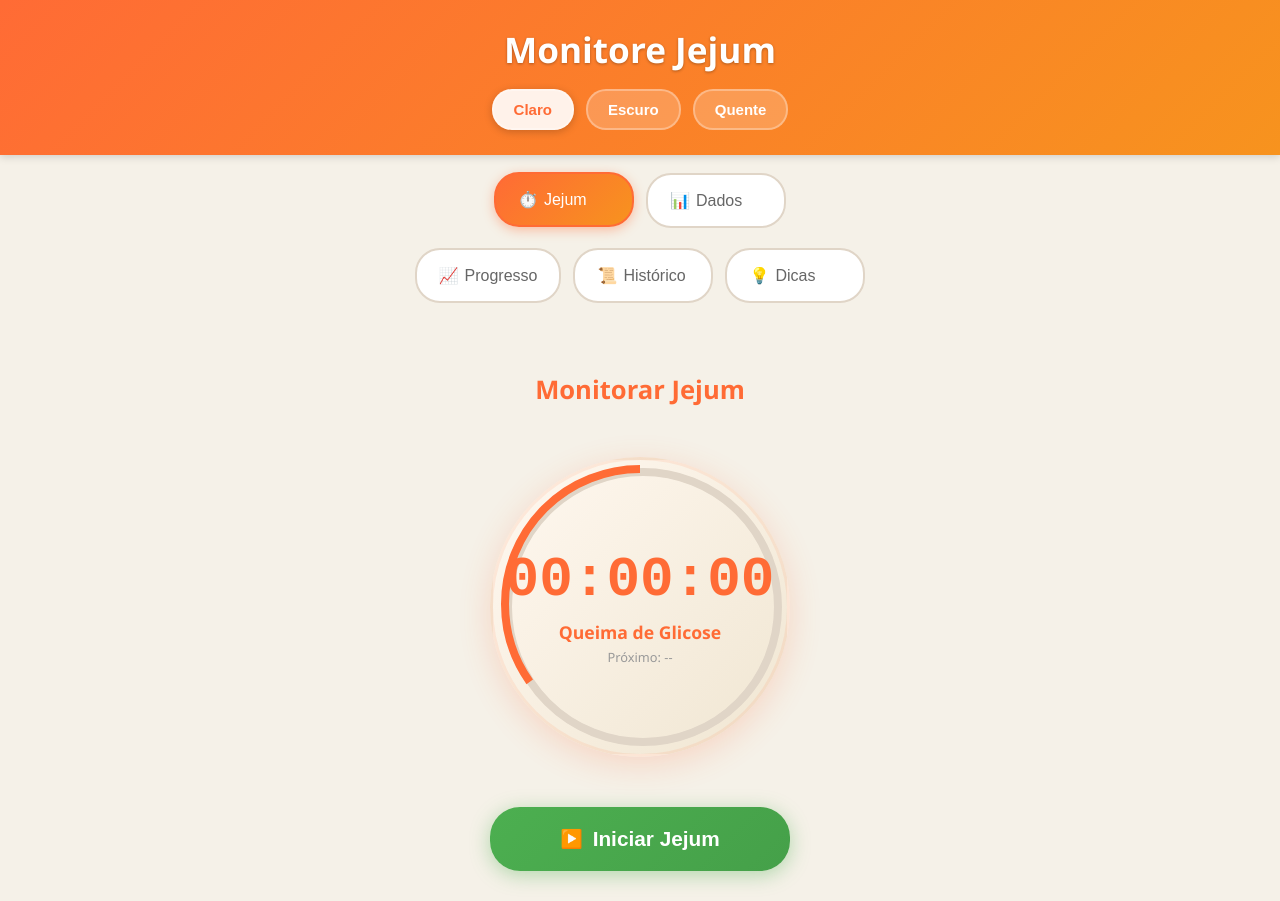
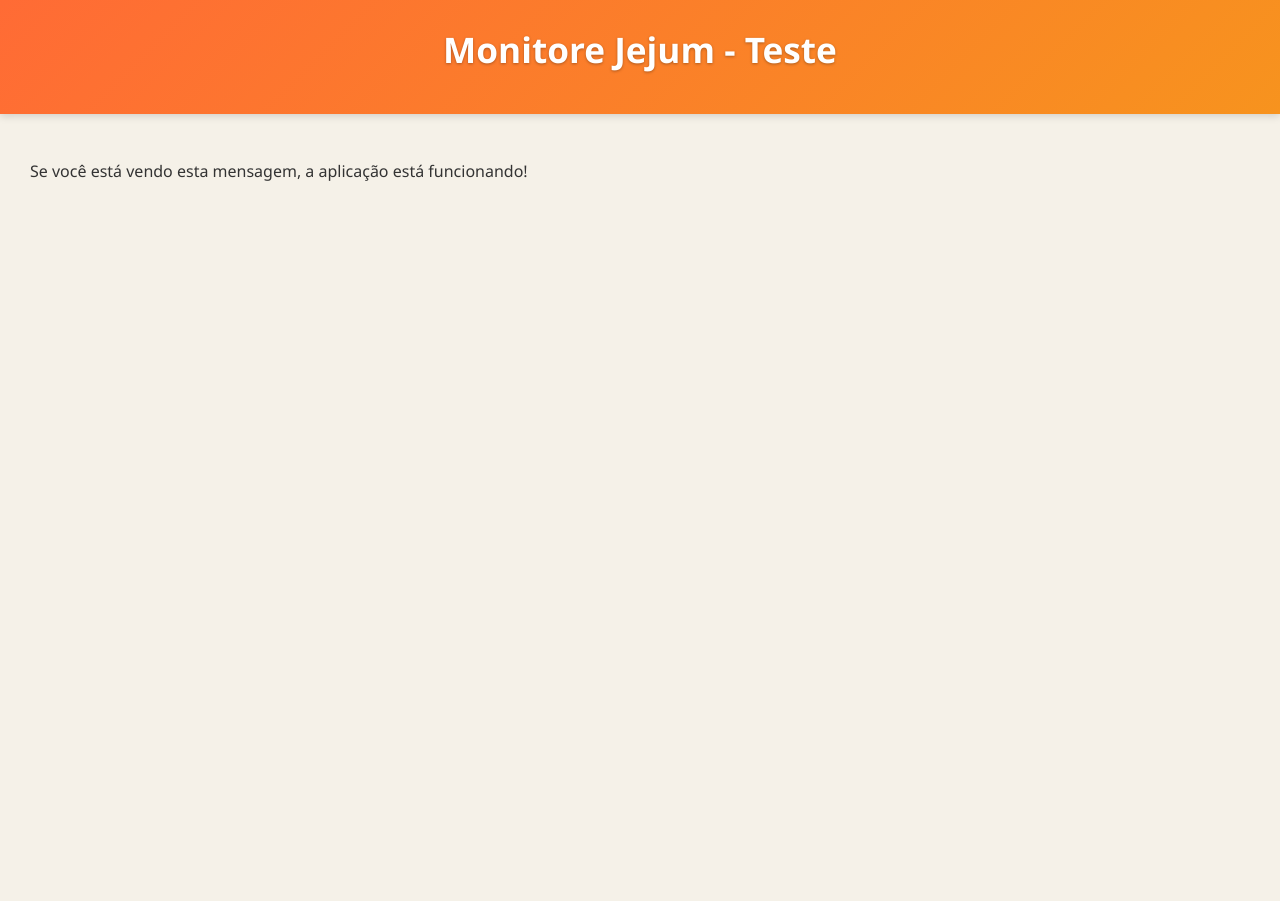
Before and after one commit to escobarigor/MonitoreJejum, a React (Vite) app: page / in a window 1280 px wide. After the commit the page ends 800 px from the top, so only its background shows below. Built offline with nearby package versions, Linux system fonts and the light colour scheme.

Commit message:
Update App.jsx

```diff
--- a/src/App.jsx
+++ b/src/App.jsx
@@ -1,275 +1,14 @@
-import React, { useState, useEffect } from 'react';
+import React from 'react';
 import './App.css';
-import JejumTab from './JejumTab';
-import DadosTab from './DadosTab';
-import ProgressoTab from './ProgressoTab';
-import HistoricoTab from './HistoricoTab';
-import DicasTab from './DicasTab';
 
 function App() {
-  const [activeTab, setActiveTab] = useState('jejum');
-  const [theme, setTheme] = useState('light');
-  const [fastingTime, setFastingTime] = useState(0); // in seconds
-  const [isFasting, setIsFasting] = useState(false);
-  const [fastingRecords, setFastingRecords] = useState([]);
-  const [weightRecords, setWeightRecords] = useState([]);
-  const [currentWeight, setCurrentWeight] = useState('');
-
-  // Filtros para a aba Histórico
-  const [filters, setFilters] = useState({
-    dateFrom: '',
-    dateTo: '',
-    minDuration: '',
-    maxDuration: '',
-    stage: 'all'
-  });
-
-  useEffect(() => {
-    // Load theme from localStorage
-    const savedTheme = localStorage.getItem('theme');
-    if (savedTheme) {
-      setTheme(savedTheme);
-      document.body.className = `theme-${savedTheme}`;
-    }
-
-    // Load fasting records from localStorage
-    const savedFastingRecords = JSON.parse(localStorage.getItem('fastingRecords')) || [];
-    setFastingRecords(savedFastingRecords);
-
-    // Load weight records from localStorage
-    const savedWeightRecords = JSON.parse(localStorage.getItem('weightRecords')) || [];
-    setWeightRecords(savedWeightRecords);
-
-    // Check if a fasting session was ongoing
-    const lastFastingStart = localStorage.getItem('lastFastingStart');
-    if (lastFastingStart) {
-      const startTime = parseInt(lastFastingStart, 10);
-      const elapsed = Math.floor((Date.now() - startTime) / 1000);
-      setFastingTime(elapsed);
-      setIsFasting(true);
-    }
-  }, []);
-
-  useEffect(() => {
-    let timer;
-    if (isFasting) {
-      timer = setInterval(() => {
-        setFastingTime(prevTime => prevTime + 1);
-      }, 1000);
-    } else {
-      clearInterval(timer);
-    }
-    return () => clearInterval(timer);
-  }, [isFasting]);
-
-  const handleThemeChange = (newTheme) => {
-    setTheme(newTheme);
-    document.body.className = `theme-${newTheme}`;
-    localStorage.setItem('theme', newTheme);
-  };
-
-  const startFasting = () => {
-    setIsFasting(true);
-    setFastingTime(0);
-    localStorage.setItem('lastFastingStart', Date.now().toString());
-  };
-
-  const endFasting = () => {
-    setIsFasting(false);
-    localStorage.removeItem('lastFastingStart');
-    const endTime = Date.now();
-    const startTime = endTime - (fastingTime * 1000);
-
-    const newRecord = {
-      id: Date.now(),
-      startTime: new Date(startTime).toISOString(),
-      endTime: new Date(endTime).toISOString(),
-      duration: fastingTime,
-      stage: getFastingStage(fastingTime / 3600) // Convert seconds to hours
-    };
-    const updatedRecords = [...fastingRecords, newRecord];
-    setFastingRecords(updatedRecords);
-    localStorage.setItem('fastingRecords', JSON.stringify(updatedRecords));
-    setFastingTime(0);
-  };
-
-  const getFastingStage = (hours) => {
-    if (hours >= 72) return 'Regeneração Imunológica Completa';
-    if (hours >= 48) return 'Cetose Profunda + Regeneração Imunológica';
-    if (hours >= 24) return 'Autofagia + GH aumentado 5x';
-    if (hours >= 18) return 'Autofagia + GH aumentado 3x';
-    if (hours >= 12) return 'Cetose Leve + GH aumentado 2x';
-    if (hours >= 4) return 'Queima de Gordura + GH aumentando';
-    if (hours >= 0) return 'Queima de Glicose';
-    return 'Não iniciado';
-  };
-
-  const formatTime = (totalSeconds) => {
-    const hours = Math.floor(totalSeconds / 3600);
-    const minutes = Math.floor((totalSeconds % 3600) / 60);
-    const seconds = totalSeconds % 60;
-    return `${String(hours).padStart(2, '0')}:${String(minutes).padStart(2, '0')}:${String(seconds).padStart(2, '0')}`;
-  };
-
-  const formatDuration = (totalSeconds) => {
-    const hours = Math.floor(totalSeconds / 3600);
-    const minutes = Math.floor((totalSeconds % 3600) / 60);
-    return `${hours}h ${minutes}min`;
-  };
-
-  const handleWeightChange = (e) => {
-    setCurrentWeight(e.target.value);
-  };
-
-  const addWeightRecord = () => {
-    if (currentWeight) {
-      const newWeightRecord = {
-        id: Date.now(),
-        date: new Date().toISOString().split('T')[0],
-        weight: parseFloat(currentWeight)
-      };
-      const updatedWeightRecords = [...weightRecords, newWeightRecord];
-      setWeightRecords(updatedWeightRecords);
-      localStorage.setItem('weightRecords', JSON.stringify(updatedWeightRecords));
-      setCurrentWeight('');
-    }
-  };
-
-  const calculateStats = () => {
-    const totalFastings = fastingRecords.length;
-    const totalDuration = fastingRecords.reduce((sum, record) => sum + record.duration, 0);
-    const averageDuration = totalFastings > 0 ? totalDuration / totalFastings : 0;
-    const longestFasting = fastingRecords.reduce((max, record) => Math.max(max, record.duration), 0);
-
-    let totalWeightLoss = 0;
-    if (weightRecords.length > 1) {
-      const initialWeight = weightRecords[0].weight;
-      const finalWeight = weightRecords[weightRecords.length - 1].weight;
-      totalWeightLoss = initialWeight - finalWeight;
-    }
-
-    return {
-      totalFastings,
-      averageDuration: formatDuration(averageDuration),
-      longestFasting: formatDuration(longestFasting),
-      totalWeightLoss: totalWeightLoss.toFixed(2)
-    };
-  };
-
-  const handleFilterChange = (field, value) => {
-    setFilters(prev => ({
-      ...prev,
-      [field]: value
-    }));
-  };
-
-  const clearFilters = () => {
-    setFilters({
-      dateFrom: '',
-      dateTo: '',
-      minDuration: '',
-      maxDuration: '',
-      stage: 'all'
-    });
-  };
-
-  const getFilteredRecords = () => {
-    return fastingRecords.filter(record => {
-      const recordDate = new Date(record.startTime).toISOString().split('T')[0];
-      const recordDurationHours = record.duration / 3600;
-
-      // Filter by date range
-      if (filters.dateFrom && recordDate < filters.dateFrom) return false;
-      if (filters.dateTo && recordDate > filters.dateTo) return false;
-
-      // Filter by duration
-      if (filters.minDuration && recordDurationHours < parseFloat(filters.minDuration)) return false;
-      if (filters.maxDuration && recordDurationHours > parseFloat(filters.maxDuration)) return false;
-
-      // Filter by stage
-      if (filters.stage !== 'all' && record.stage !== getFastingStage(recordDurationHours)) return false;
-
-      return true;
-    });
-  };
-
-  const stats = calculateStats();
-  const filteredRecords = getFilteredRecords();
-
   return (
     <div className="App">
       <header className="App-header">
-        <h1>Monitore Jejum</h1>
-        <div className="theme-selector">
-          <button className={`theme-btn ${theme === 'light' ? 'active' : ''}`} onClick={() => handleThemeChange('light')}>Claro</button>
-          <button className={`theme-btn ${theme === 'dark' ? 'active' : ''}`} onClick={() => handleThemeChange('dark')}>Escuro</button>
-          <button className={`theme-btn ${theme === 'warm' ? 'active' : ''}`} onClick={() => handleThemeChange('warm')}>Quente</button>
-        </div>
+        <h1>Monitore Jejum - Teste</h1>
       </header>
-
-      <nav className="App-nav">
-        <div className="nav-row">
-          <button className={`nav-btn ${activeTab === 'jejum' ? 'active' : ''}`} onClick={() => setActiveTab('jejum')}>
-            <span className="nav-icon">⏱️</span>Jejum
-          </button>
-          <button className={`nav-btn ${activeTab === 'dados' ? 'active' : ''}`} onClick={() => setActiveTab('dados')}>
-            <span className="nav-icon">📊</span>Dados
-          </button>
-        </div>
-        <div className="nav-row">
-          <button className={`nav-btn ${activeTab === 'progresso' ? 'active' : ''}`} onClick={() => setActiveTab('progresso')}>
-            <span className="nav-icon">📈</span>Progresso
-          </button>
-          <button className={`nav-btn ${activeTab === 'historico' ? 'active' : ''}`} onClick={() => setActiveTab('historico')}>
-            <span className="nav-icon">📜</span>Histórico
-          </button>
-          <button className={`nav-btn ${activeTab === 'dicas' ? 'active' : ''}`} onClick={() => setActiveTab('dicas')}>
-            <span className="nav-icon">💡</span>Dicas
-          </button>
-        </div>
-      </nav>
-
       <main className="App-content">
-        <div className="tab-content">
-          {activeTab === 'jejum' && (
-            <JejumTab
-              fastingTime={fastingTime}
-              isFasting={isFasting}
-              startFasting={startFasting}
-              endFasting={endFasting}
-              getFastingStage={getFastingStage}
-              formatTime={formatTime}
-            />
-          )}
-
-          {activeTab === 'dados' && (
-            <DadosTab
-              currentWeight={currentWeight}
-              handleWeightChange={handleWeightChange}
-              addWeightRecord={addWeightRecord}
-              weightRecords={weightRecords}
-            />
-          )}
-
-          {activeTab === 'progresso' && (
-            <ProgressoTab stats={stats} />
-          )}
-
-          {activeTab === 'historico' && (
-            <HistoricoTab
-              stats={stats}
-              filters={filters}
-              handleFilterChange={handleFilterChange}
-              clearFilters={clearFilters}
-              filteredRecords={filteredRecords}
-              formatDuration={formatDuration}
-            />
-          )}
-
-          {activeTab === 'dicas' && (
-            <DicasTab />
-          )}
-        </div>
+        <p>Se você está vendo esta mensagem, a aplicação está funcionando!</p>
       </main>
     </div>
   );
```
